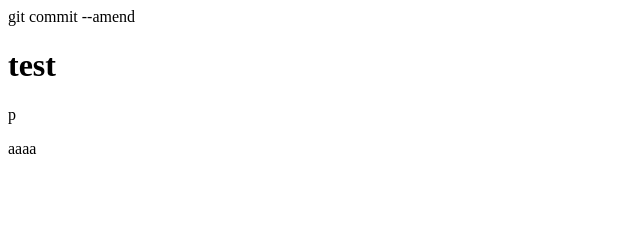
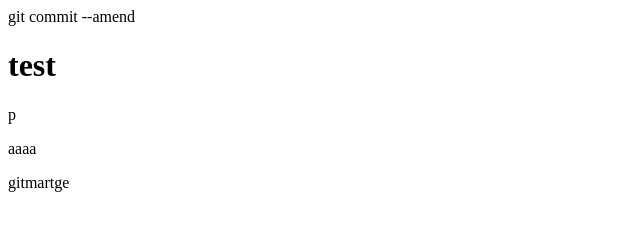
Before and after one commit to sugachan-hc/git_tutorial, a plain HTML site: page index.html in a window 1280 px wide. Shown: the full height of the page, 0-640 px from the left. Drawn offline with Linux system fonts and the light colour scheme.

Commit message:
Update index.html

```diff
--- a/index.html
+++ b/index.html
@@ -3,3 +3,4 @@ git commit --amend
 <h1>test</h1>
 <p>p</p
 <p>aaaa</p>
+<p>gitmartge</p>
```
